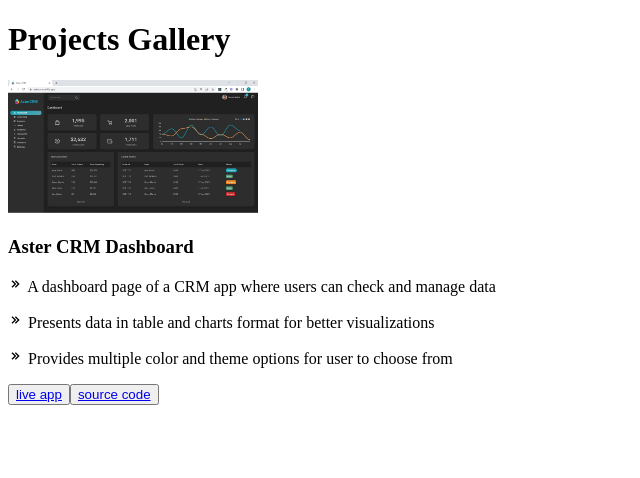
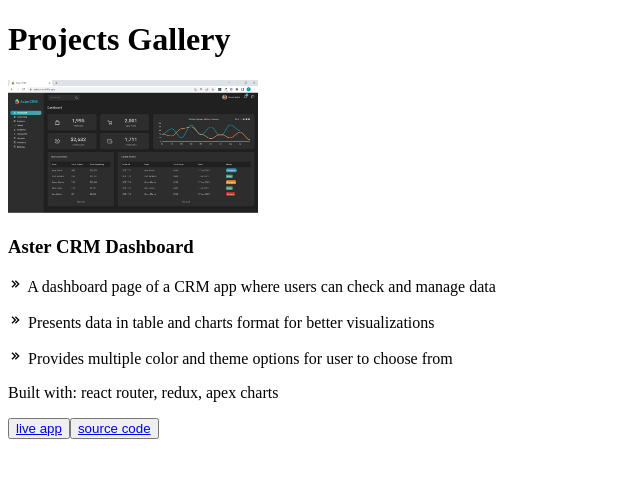
Before and after one commit to priyak1203/Projects-Gallery, a React (Vite) app: page / in a window 1280 px wide. Shown: the top 478 px of the page, without its empty margins (0-640 px from the left). Built offline with nearby package versions, Linux system fonts and the light colour scheme.

Commit message:
added tech libraries

```diff
--- a/src/Projects.jsx
+++ b/src/Projects.jsx
@@ -6,7 +6,7 @@
     <div>
       {data.map((item, index) => {
         console.log(item);
-        const { image, title, description, live, source } = item;
+        const { image, title, description, live, source, tech } = item;
         return (
           <article key={index}>
             <img src={image} alt="" width={'250px'} />
@@ -21,6 +21,12 @@
                   );
                 })}
               </div>
+              <p>
+                Built with:
+                {tech.map((item, index) => (
+                  <span key={index}> {item}</span>
+                ))}
+              </p>
               <div>
                 <button>
                   <a href={live}>live app</a>
--- a/src/utils/data.js
+++ b/src/utils/data.js
@@ -6,7 +6,7 @@
       'Presents data in table and charts format for better visualizations',
       'Provides multiple color and theme options for user to choose from',
     ],
-    tech: ['react router', 'redux', 'apex charts'],
+    tech: ['react router,', 'redux,', 'apex charts'],
     source: 'https://github.com/priyak1203/CRM-Dashboard',
     live: 'https://astercrm.netlify.app/',
     image: './images/AsterCRMDark.jpg',
```
